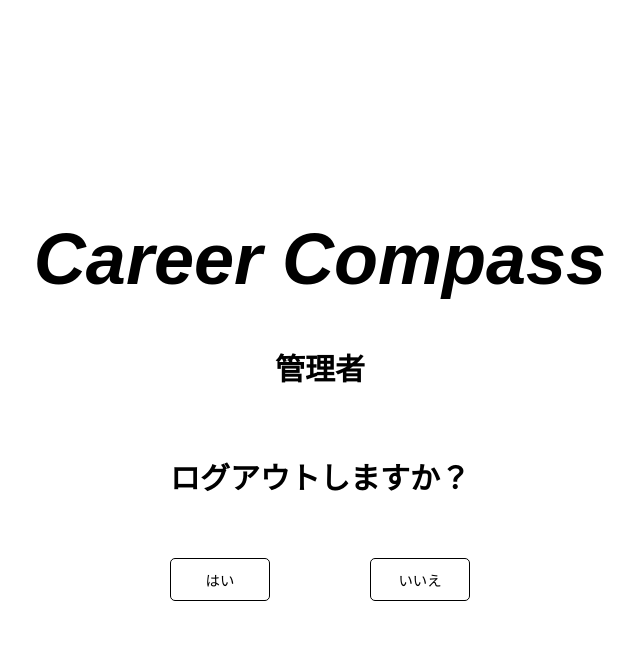
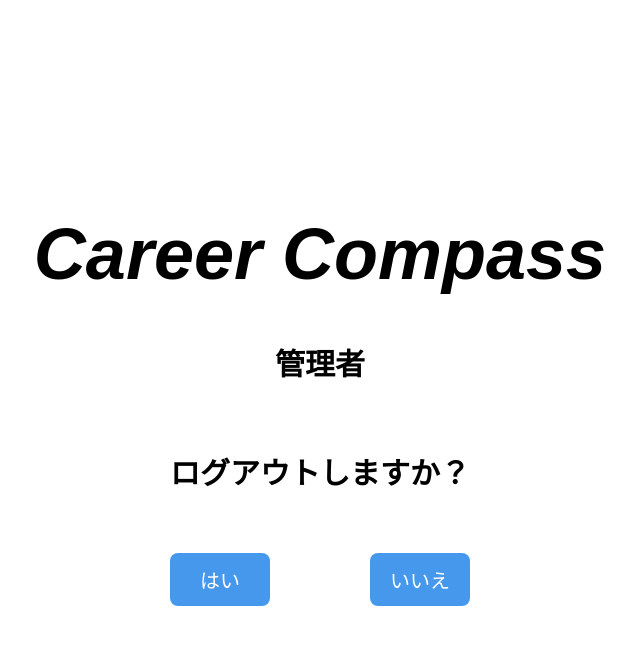
Before and after one commit to ktq2390330/CareerCompass, a Django app: page /adm_logout_conf/ in a window 1280 px wide. Shown: the top 645 px of the page, without its empty margins (320-960 px from the left). Run offline with Django 5.2, Linux system fonts and the light colour scheme; the visitor is signed in with stand-in values (Sample User, id 1).

Commit message:
管理者ログアウト＆求人削除確認ボタンFIX

```diff
--- a/CCapp/static/css/adm_logout.css
+++ b/CCapp/static/css/adm_logout.css
@@ -44,14 +44,14 @@ h3 {
 }
 
 button {
+    padding: 12px 20px; /* ボタン内の余白を増やす */
+    background-color: #4598eb; /* ボタンの色 */
+    color: white;
+    border: none;
+    border-radius: 8px; /* 角の丸みを増やす */
+    cursor: pointer;
     width: 100px;
-    padding: 10px;
-    border: 1px solid;
-    border-radius: 5px;
-    cursor: pointer;
-    background-color: transparent;
-    color: #000;
-    font-size: 0.9em;
+    font-size: 20px;
 }
 
 button:hover {
--- a/CCapp/templates/adm_post_del.html
+++ b/CCapp/templates/adm_post_del.html
@@ -19,7 +19,7 @@
         <p>求人内容を削除する前に、再度確認してください。</p>
         <div class="button-group">
             <!-- 削除確認フォーム -->
-            <form action="{% url 'CCapp:adm_post_del' offer.pk %}" method="post" onsubmit="return confirm('本当に削除しますか？');">
+            <form action="{% url 'CCapp:adm_post_del' offer.pk %}" method="post">
                 {% csrf_token %}
                 <button type="submit" class="Yes">はい</button>
             </form>
```
Also changed, not shown: CCapp/static/css/adm_post_del.css (+7 -7 lines).
